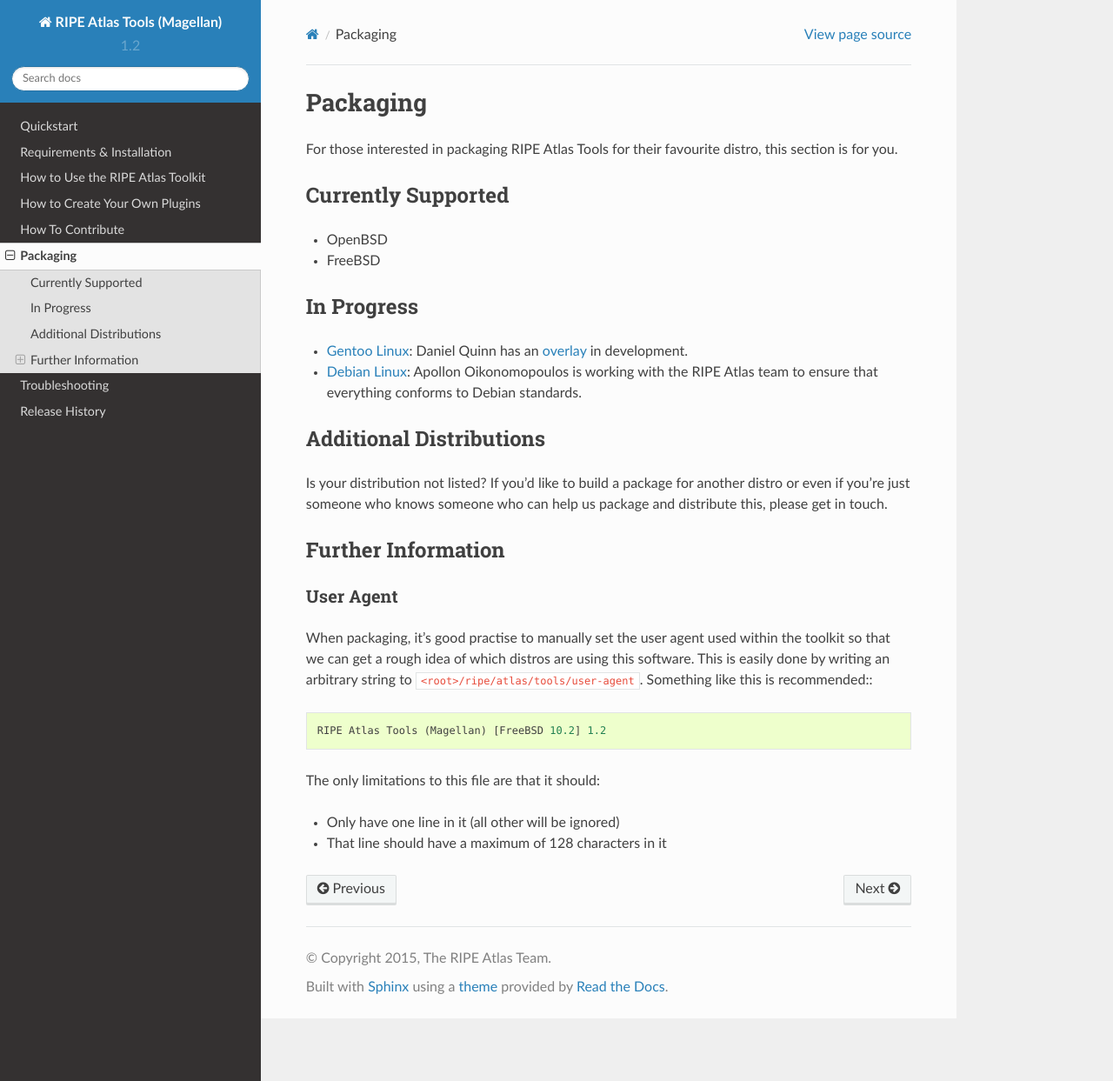
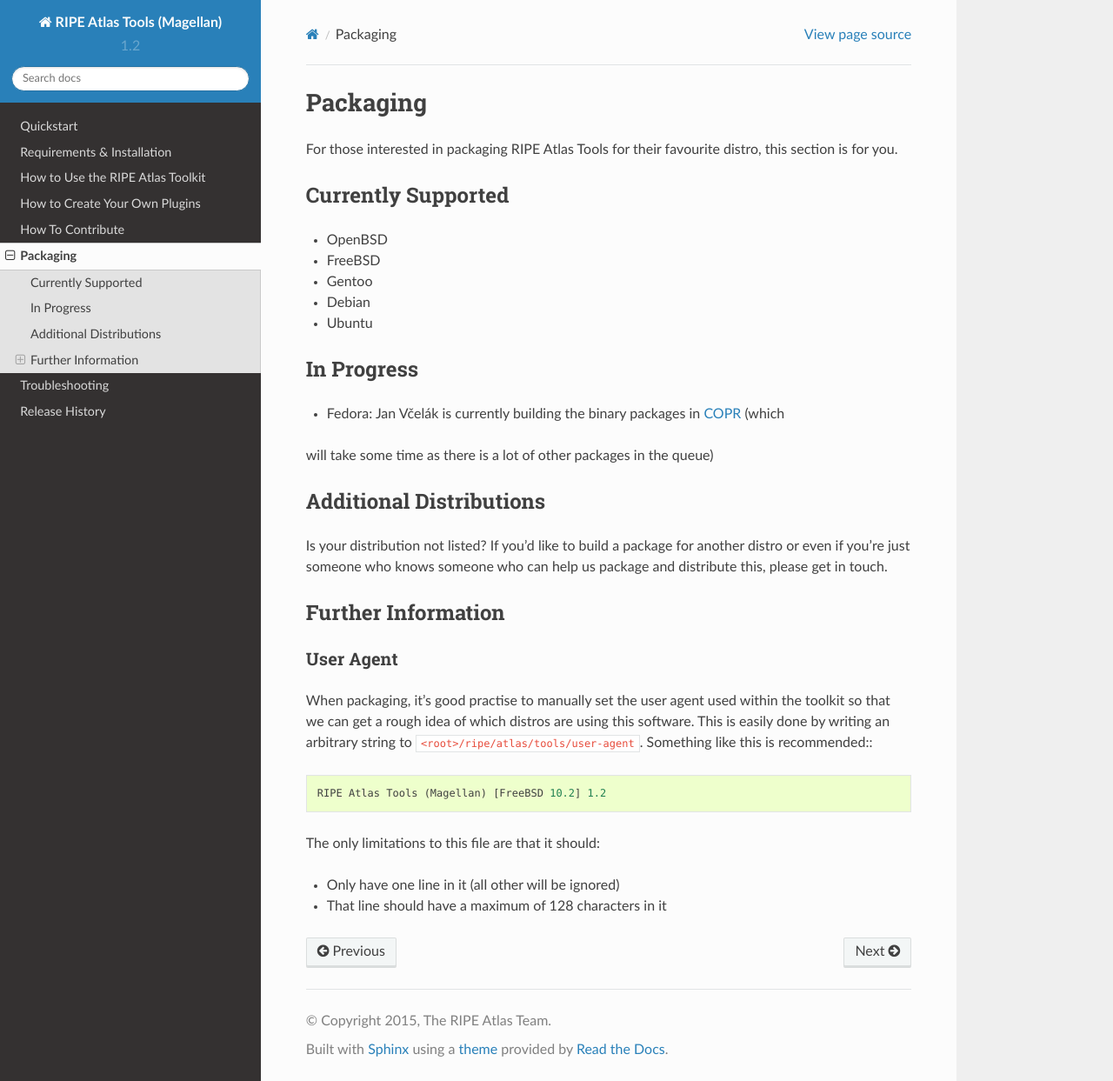
Before and after one commit to RIPE-NCC/ripe-atlas-tools, a Sphinx documentation site: the page built from docs/packaging.rst, in a window 1280 px wide and 1243 px high. Shown: the whole window at 87% size. Built offline with Sphinx 7.4.7 and the Read the Docs theme 2.0.0, drawn with Linux system fonts in a browser that asks for light colours; formulas are drawn with MathJax 3.

Commit message:
updating packagers

```diff
--- a/docs/packaging.rst
+++ b/docs/packaging.rst
@@ -9,17 +9,17 @@
 
 * OpenBSD
 * FreeBSD
+* Gentoo
+* Debian
+* Ubuntu
 
 In Progress
 -----------
 
-* `Gentoo Linux`_: Daniel Quinn has an `overlay`_ in development.
-* `Debian Linux`_: Apollon Oikonomopoulos is working with the RIPE Atlas team to
-  ensure that everything conforms to Debian standards.
+* Fedora: Jan Včelák is currently building the binary packages in `COPR`_ (which
+will take some time as there is a lot of other packages in the queue)
 
-.. _`Gentoo Linux`: https://gentoo.org/
-.. _`overlay`: https://github.com/danielquinn/ripe-atlas-overlay
-.. _`Debian Linux`: https://www.debian.org/
+.. _`COPR`: https://copr.fedoraproject.org/coprs/jvcelak/ripe-atlas-tools/
 
 Additional Distributions
 ------------------------
```
